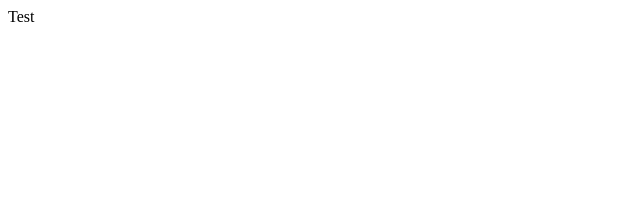
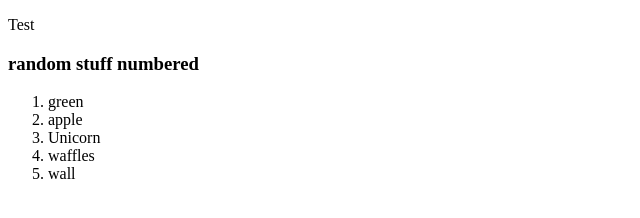
Before and after one commit to melindaomansouri/testjh, a plain HTML site: page index.html in a window 1280 px wide. Shown: the whole page, without its empty margins (0-640 px from the left). Drawn offline with Linux system fonts and the light colour scheme.

Commit message:
Update index.html

```diff
--- a/index.html
+++ b/index.html
@@ -1,9 +1,23 @@
 <!DOCTYPE html>
 <html>
  <head>
+  <title>practice</title>
  </head>
 
  <body>
-  Test
+   <p>Test</p>
+
+   <h3>random stuff numbered</h3>
+   <ol>
+    <li>green</li>
+	<li>apple</li>
+	<li>Unicorn</li>
+	<li>waffles</li>
+	<li>wall</li>
+   </ol>
+
+
+
+
  </body>
 </html>
```
